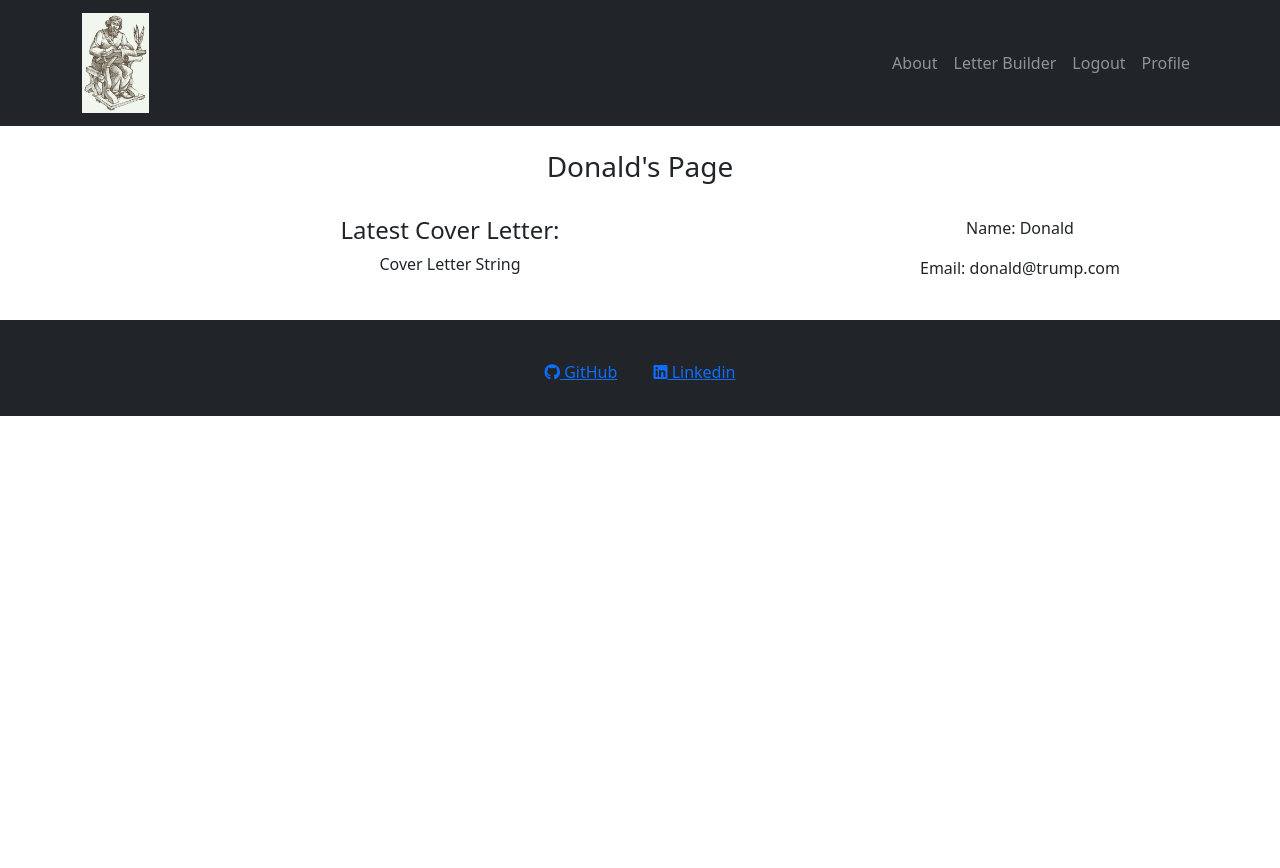
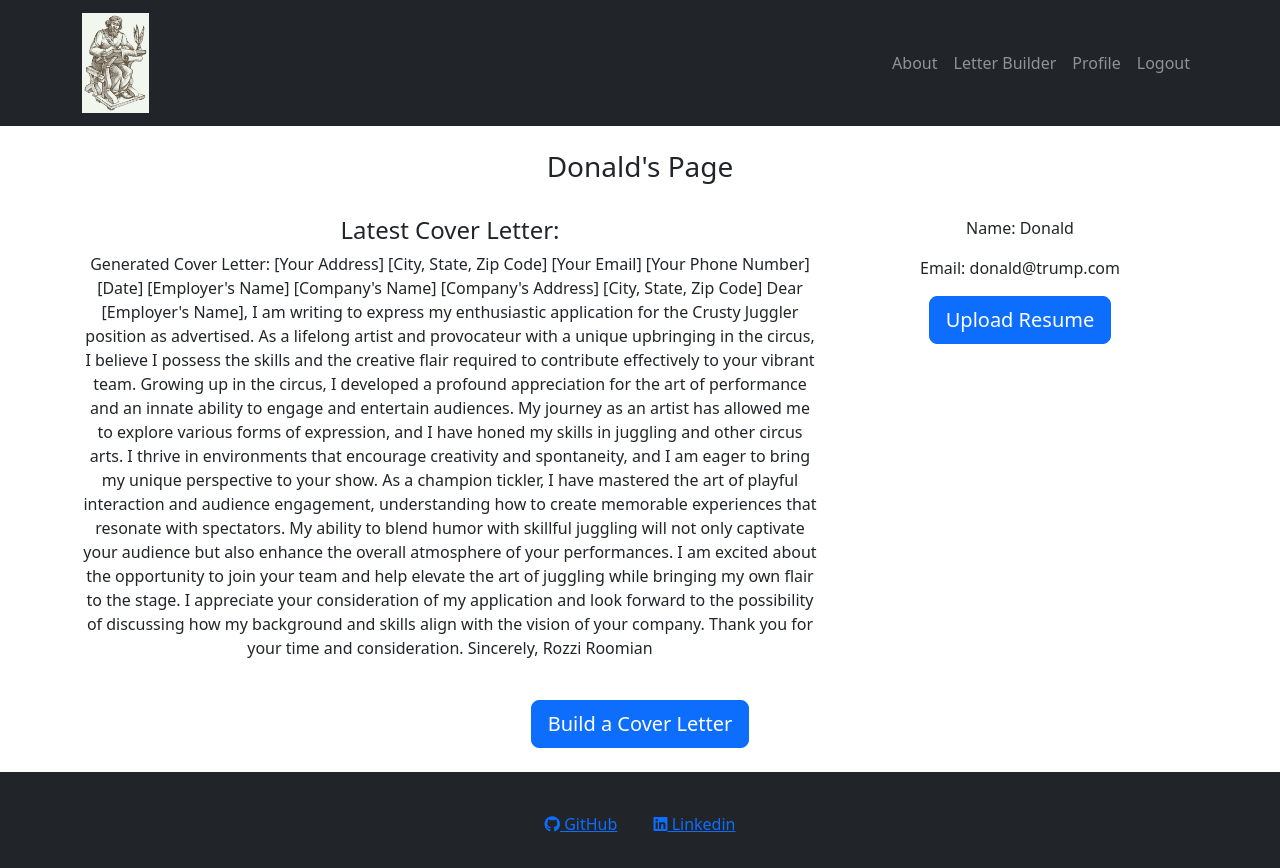
Before and after one commit to Woodenman23/cover_lettered, a Flask app: page /profile in a window 1280 px wide. Before the commit the page ends 416 px from the top, so only its background shows below. Run offline with Flask 3, Linux system fonts and the light colour scheme; a user stored in the database is signed in; parts of the project's set-up code (start-up, migrations or seed data) failed here and were passed over; some libraries are stand-ins or nearby versions.

Commit message:
Building out user profile layout and content. Resume is now a persistent text file rather than a user input.

```diff
--- a/ai_api.py
+++ b/ai_api.py
@@ -22,7 +22,7 @@ def generate_letter(resume_text: str, job_role: str) -> str:
     completion = client.chat.completions.create(
         model="gpt-4o-mini",
         messages=messages,
-        temperature=0.5,
+        temperature=0.7,
         max_tokens=1000,
     )
 
--- a/cover_letter.txt
+++ b/cover_letter.txt
@@ -1,30 +1,27 @@
 Generated Cover Letter:
-[Your Name]
 [Your Address]
-[City, State, Zip]
+[City, State, Zip Code]
 [Your Email]
 [Your Phone Number]
 [Date]
 
-Joe Foster
-[Company Name]
-[Company Address]
-[City, State, Zip]
+[Employer's Name]
+[Company's Name]
+[Company's Address]
+[City, State, Zip Code]
 
-Dear Mr. Foster,
+Dear [Employer's Name],
 
-I am writing to express my interest in the Software Engineer position at [Company Name], as advertised. With a solid background in software development and a passion for creating innovative solutions, I am excited about the opportunity to contribute to your team.
+I am writing to express my enthusiastic application for the Crusty Juggler position as advertised. As a lifelong artist and provocateur with a unique upbringing in the circus, I believe I possess the skills and the creative flair required to contribute effectively to your vibrant team.
 
-I hold a degree in Computer Science and have [X years] of experience in software engineering, where I have honed my skills in various programming languages, including [list relevant languages, e.g., Java, Python, C++]. My experience includes working on diverse projects, from developing web applications to implementing complex algorithms, and I thrive in collaborative environments where I can contribute my technical expertise while learning from others.
+Growing up in the circus, I developed a profound appreciation for the art of performance and an innate ability to engage and entertain audiences. My journey as an artist has allowed me to explore various forms of expression, and I have honed my skills in juggling and other circus arts. I thrive in environments that encourage creativity and spontaneity, and I am eager to bring my unique perspective to your show.
 
-At my previous position with [Previous Company Name], I successfully [mention a relevant achievement or project, e.g., led a team to develop a scalable application that improved user engagement by 30%]. This experience taught me the importance of not only writing efficient code but also understanding user needs and delivering solutions that exceed expectations.
+As a champion tickler, I have mastered the art of playful interaction and audience engagement, understanding how to create memorable experiences that resonate with spectators. My ability to blend humor with skillful juggling will not only captivate your audience but also enhance the overall atmosphere of your performances.
 
-I am particularly impressed by [Company Name]'s commitment to [mention any relevant company value, project, or technology they are known for], and I am eager to bring my background in [specific skills or technologies relevant to the job] to your team. I am confident that my skills in [mention any specific relevant skills] will allow me to make a meaningful contribution to your projects and help drive innovation at [Company Name].
+I am excited about the opportunity to join your team and help elevate the art of juggling while bringing my own flair to the stage. I appreciate your consideration of my application and look forward to the possibility of discussing how my background and skills align with the vision of your company.
 
-Thank you for considering my application. I look forward to the opportunity to discuss how my experience and vision align with the goals of your team. I am excited about the possibility of contributing to [Company Name] and am eager to bring my passion for software engineering to your organization.
+Thank you for your time and consideration.
 
-Warmest regards,
+Sincerely,
 
-[Your Name]
-
-[Attachment: Resume]
+Rozzi Roomian
--- a/website/templates/layout.html.j2
+++ b/website/templates/layout.html.j2
@@ -41,7 +41,7 @@
     />
     <link href="https://cdnjs.cloudflare.com/ajax/libs/font-awesome/6.0.0-beta3/css/all.min.css" rel="stylesheet">
 
-    <title>{% block title %}Layout{% endblock %}</title>
+    <title>{% block title %}Cover Lettered{% endblock %}</title>
   </head>
 
   <body>
@@ -74,11 +74,12 @@
               >Sign Up</a
             >
             {% else %}
-            <a class="nav-item nav-link" id="logout" href="/logout"
-              >Logout</a
-            >
+            <a class="nav-item nav-link" id="builder" href="/builder"
+              >Letter Builder</a>
             <a class="nav-item nav-link" id="profile" href="/profile"
               >Profile</a
+            ><a class="nav-item nav-link" id="logout" href="/logout"
+              >Logout</a
             >
             {% endif %}
           </div>
--- a/website/templates/letter_builder.html.j2
+++ b/website/templates/letter_builder.html.j2
@@ -13,11 +13,9 @@
       <form action="#" method="POST" class="text-center" id="cover-letter-input">
         <div class="form-group">
           <label for="jobSpec">Job Spec:</label>
-          <textarea class="form-control" id="job_input" name="jobSpec" rows="13" required></textarea><br><br>
+          <textarea class="form-control" id="job_input" name="jobSpec" rows="18" required></textarea><br><br>
         </div>
         <div class="form-group">
-          <label for="resume">Resume:</label>
-          <textarea class="form-control" id="resume_input" name="resume" rows="13" required></textarea><br><br>
           <button type="submit">Submit</button>
         <div>
       </form>
--- a/website/templates/profile.html.j2
+++ b/website/templates/profile.html.j2
@@ -11,11 +11,18 @@
 <div class="row mb-4">
   <div class="col-md-8 mx-auto text-center">
     <h4>Latest Cover Letter: </h4>
-    <p> Cover Letter String </p>
+    <p> {{ latest_letter }} </p>
   </div>
   <div class="col-md-4 mx-auto text-center">
   <p>Name: {{ username }}</p>
   <p>Email: {{ email }}</p>
+    <a href="/upload_resume" class="btn btn-primary btn-lg">Upload Resume</a>
+  </div>
+</div>
+
+<div class="row justify-content-center align-items-center mb-4">
+  <div class="col-md-10 col-lg-8 text-center">
+    <a href="/letter_builder" class="btn btn-primary btn-lg">Build a Cover Letter</a>
   </div>
 </div>
 
--- a/website/views.py
+++ b/website/views.py
@@ -16,7 +16,10 @@ class Section:
         self.route = "/" + name
 
 
-section_names = ["about", "letter_builder"]
+with open("cover_letter.txt", "r") as file:
+    latest_letter = file.read()
+
+section_names = ["about"]
 
 sections = {name: Section(name) for name in section_names}
 
@@ -36,12 +39,15 @@ def about():
     return render_template("about.html.j2")
 
 
-@views.route("/letter_builder", methods=["POST", "GET"])
-def ask():
+@views.route("/builder", methods=["POST", "GET"])
+def builder():
+    global latest_letter
     if request.method == "POST":
         job_spec = request.form["jobSpec"]
-        resume = request.form["resume"]
-        result = generate_letter(job_spec, resume)
+        with open("resume.txt", "r") as file:
+            resume = file.read()
+        result = generate_letter(resume, job_spec)
+        latest_letter = result
         if result == None:
             return no_result()
         return render_template(
@@ -104,7 +110,10 @@ def sign_up():
 def profile():
     if "user" in session:
         return render_template(
-            "profile.html.j2", username=session["user"], email=session["email"]
+            "profile.html.j2",
+            username=session["user"],
+            email=session["email"],
+            latest_letter=latest_letter,
         )
     else:
         flash("Please log in to view your profile!")
```
Also changed, not shown: resume.txt (added, +13 -0 lines), instance/users.sqlite3.
